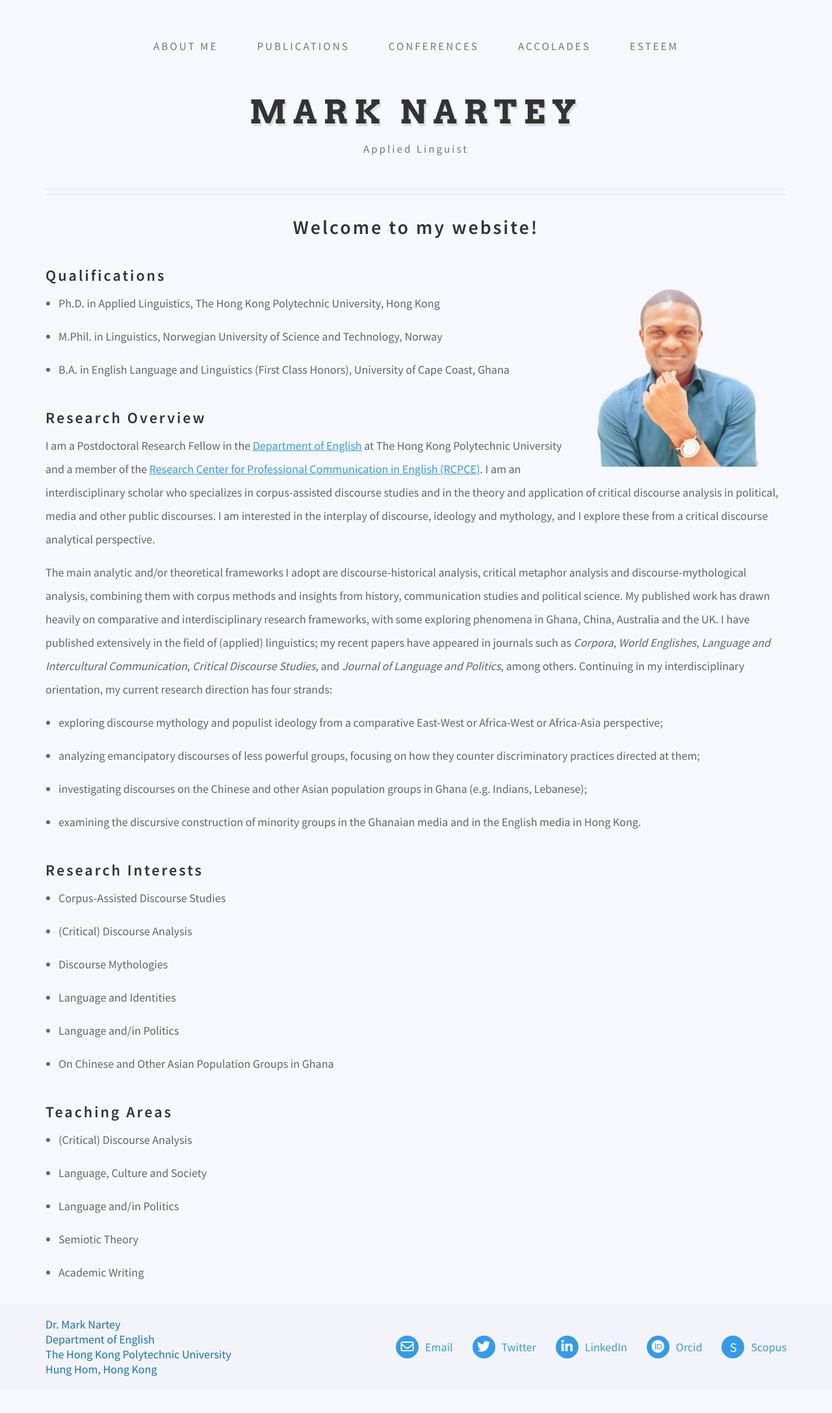
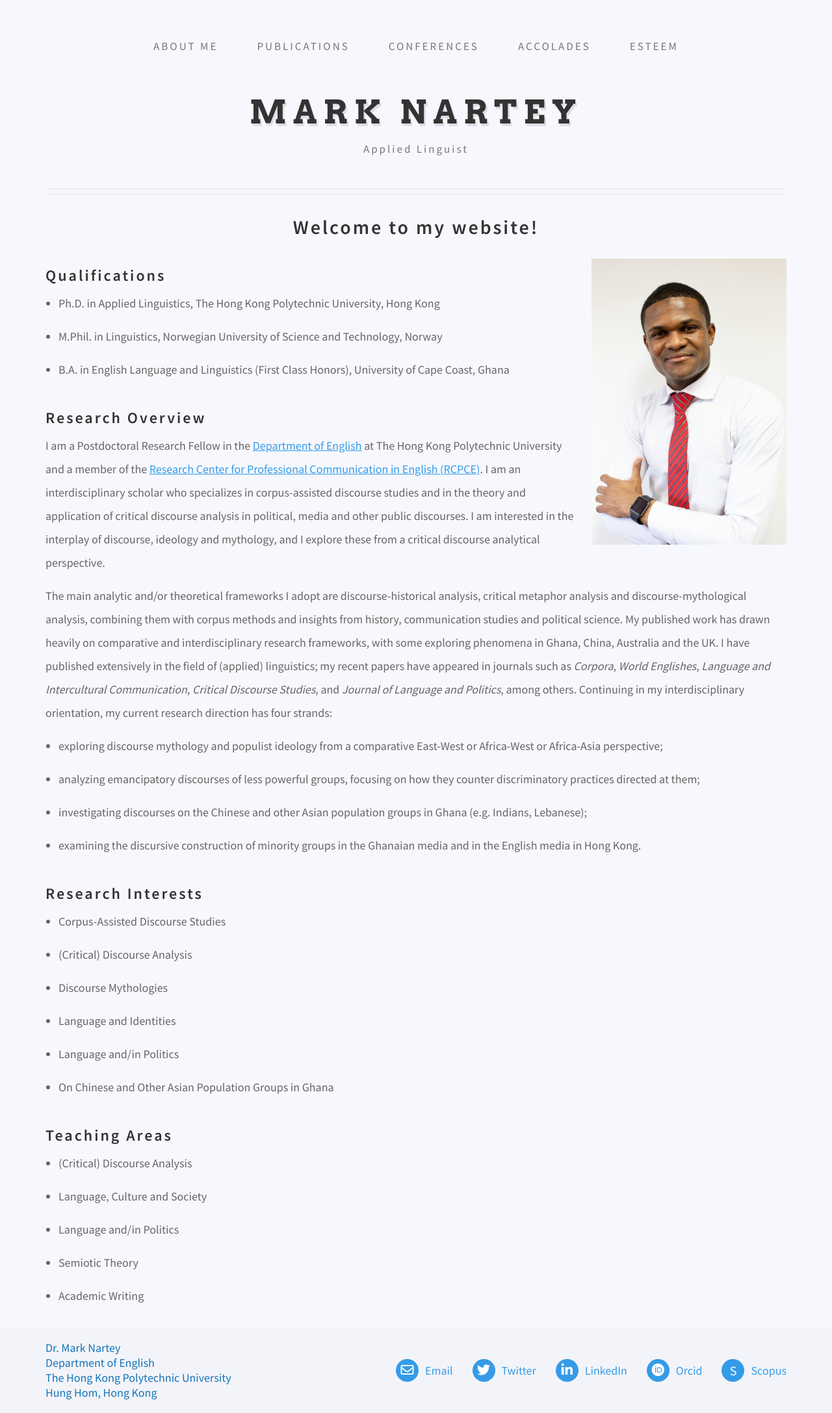
Before and after one commit to danielcornock/marknartey.com, a Jekyll site: the page built from index.md, in a window 1280 px wide. Shown: the whole page at 65% size. Built offline with Jekyll 4.4.1, drawn with Linux system fonts in a browser that asks for light colours; nearby versions of some CDN libraries; a script that is not in the unit is left out; before the commit the page ends 2138 px from its top, so only the background shows below that.

Commit message:
change about picture

```diff
--- a/_sass/modules/_about.scss
+++ b/_sass/modules/_about.scss
@@ -60,15 +60,18 @@
   }
 
   &-img {
-    height: 320px;
+    height: 440px;
     width: 320px;
     object-fit: cover;
     float: right;
+    object-position: top;
+    padding-left: 20px;
 
     @include media($tablet) {
       float: none;
       width: 100%;
       height: auto;
+      padding-left: 0;
     }
   }
 }
--- a/assets/css/index.css
+++ b/assets/css/index.css
@@ -356,11 +356,14 @@
 }
 
 .about-img, .about-container img {
-  height: 320px;
+  height: 440px;
   width: 320px;
   -o-object-fit: cover;
      object-fit: cover;
   float: right;
+  -o-object-position: top;
+     object-position: top;
+  padding-left: 20px;
 }
 
 @media (max-width: 768px) {
@@ -368,6 +371,7 @@
     float: none;
     width: 100%;
     height: auto;
+    padding-left: 0;
   }
 }
 
--- a/index.md
+++ b/index.md
@@ -4,15 +4,16 @@ subtitle: Applied Linguist
 layout: index
 permalink: /
 ---
+
 # Welcome to my website!
 
-![Photo of Mark Nartey](../assets/img/Headshot.jpeg "Photo of Mark Nartey")
+![Photo of Mark Nartey](../assets/img/Headshot2.jpg 'Photo of Mark Nartey')
 
 ## Qualifications
 
-* Ph.D. in Applied Linguistics, The Hong Kong Polytechnic University, Hong Kong
-* M.Phil. in Linguistics, Norwegian University of Science and Technology, Norway
-* B.A. in English Language and Linguistics (First Class Honors), University of Cape Coast, Ghana
+- Ph.D. in Applied Linguistics, The Hong Kong Polytechnic University, Hong Kong
+- M.Phil. in Linguistics, Norwegian University of Science and Technology, Norway
+- B.A. in English Language and Linguistics (First Class Honors), University of Cape Coast, Ghana
 
 ## Research Overview
 
@@ -21,26 +22,26 @@ I am interested in the interplay of discourse, ideology and
 mythology, and I explore these from a critical discourse analytical
 perspective.
 
-The main analytic and/or theoretical frameworks I adopt are discourse-historical analysis, critical metaphor analysis and discourse-mythological analysis, combining them with corpus methods and insights from history, communication studies and political science. My published work has drawn heavily on comparative and interdisciplinary research frameworks, with some exploring phenomena in Ghana, China, Australia and the UK. I have published extensively in the field of (applied) linguistics; my recent papers have appeared in journals such as *Corpora*, *World Englishes*, *Language and Intercultural Communication*, *Critical Discourse Studies*, and *Journal of Language and Politics*, among others. Continuing in my interdisciplinary orientation, my current research direction has four strands:
+The main analytic and/or theoretical frameworks I adopt are discourse-historical analysis, critical metaphor analysis and discourse-mythological analysis, combining them with corpus methods and insights from history, communication studies and political science. My published work has drawn heavily on comparative and interdisciplinary research frameworks, with some exploring phenomena in Ghana, China, Australia and the UK. I have published extensively in the field of (applied) linguistics; my recent papers have appeared in journals such as _Corpora_, _World Englishes_, _Language and Intercultural Communication_, _Critical Discourse Studies_, and _Journal of Language and Politics_, among others. Continuing in my interdisciplinary orientation, my current research direction has four strands:
 
-* exploring discourse mythology and populist ideology from a comparative East-West or Africa-West or Africa-Asia perspective;
-* analyzing emancipatory discourses of less powerful groups, focusing on how they counter discriminatory practices directed at them;
-* investigating discourses on the Chinese and other Asian population groups in Ghana (e.g. Indians, Lebanese);
-* examining the discursive construction of minority groups in the Ghanaian media and in the English media in Hong Kong.
+- exploring discourse mythology and populist ideology from a comparative East-West or Africa-West or Africa-Asia perspective;
+- analyzing emancipatory discourses of less powerful groups, focusing on how they counter discriminatory practices directed at them;
+- investigating discourses on the Chinese and other Asian population groups in Ghana (e.g. Indians, Lebanese);
+- examining the discursive construction of minority groups in the Ghanaian media and in the English media in Hong Kong.
 
 ## Research Interests
 
-* Corpus-Assisted Discourse Studies
-* (Critical) Discourse Analysis
-* Discourse Mythologies
-* Language and Identities
-* Language and/in Politics
-* On Chinese and Other Asian Population Groups in Ghana
+- Corpus-Assisted Discourse Studies
+- (Critical) Discourse Analysis
+- Discourse Mythologies
+- Language and Identities
+- Language and/in Politics
+- On Chinese and Other Asian Population Groups in Ghana
 
 ## Teaching Areas
 
-* (Critical) Discourse Analysis
-* Language, Culture and Society
-* Language and/in Politics
-* Semiotic Theory
-* Academic Writing
+- (Critical) Discourse Analysis
+- Language, Culture and Society
+- Language and/in Politics
+- Semiotic Theory
+- Academic Writing
```
Also changed, not shown: assets/img/Headshot2.jpg (added), 1 other file.
